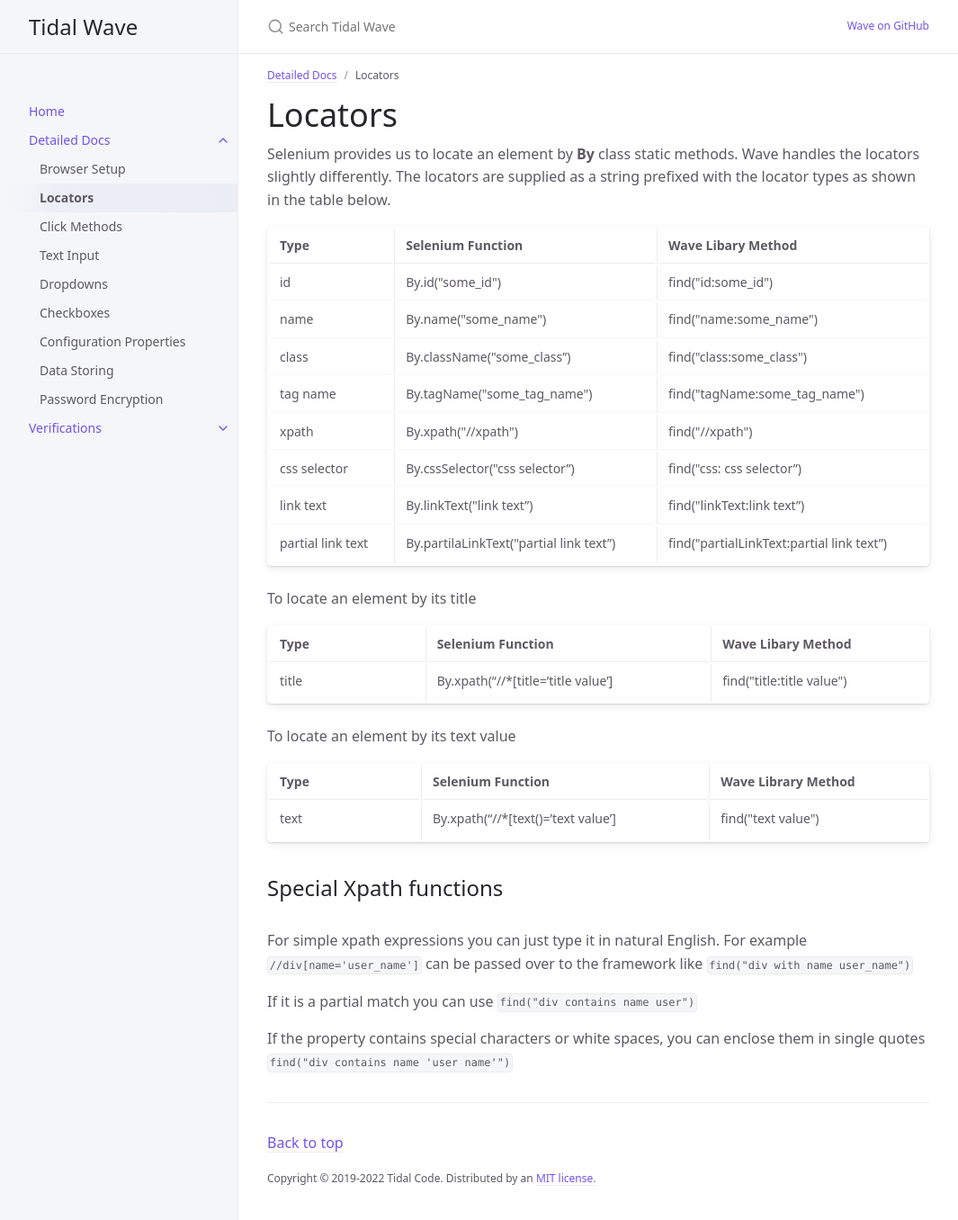
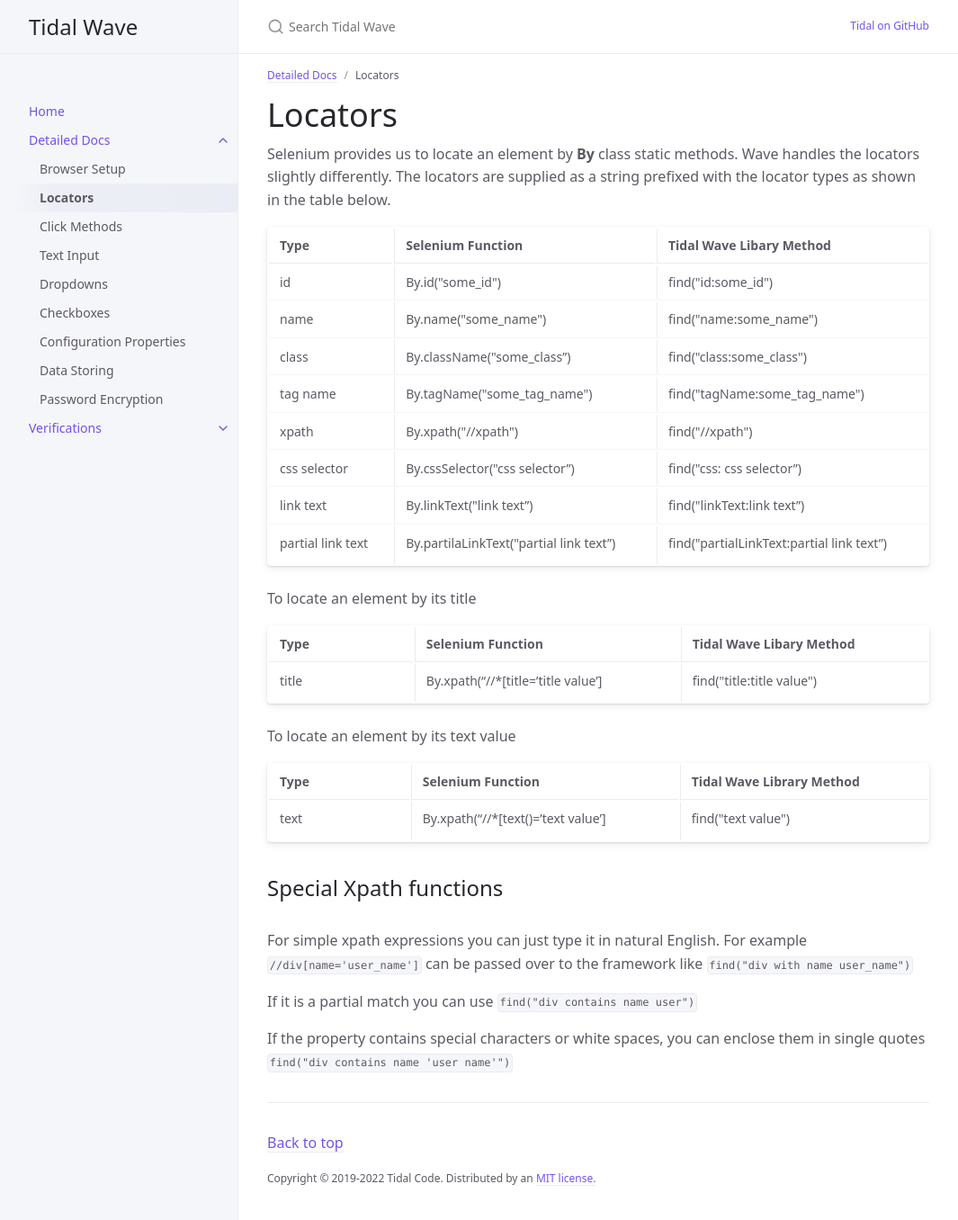
Before and after one commit to tidal-code/wave.docs.test, a Jekyll site: the page built from docs/detailed-documentation/locators.md, in a window 1280 px wide and 1359 px high. Shown: the top 1356 px of the window at 90% size, without its empty margins (107-1172 px from the left). Built offline with Jekyll 4.4.1, drawn with Linux system fonts in a browser that asks for light colours.

Commit message:
name change

```diff
--- a/_config.yml
+++ b/_config.yml
@@ -66,7 +66,7 @@ heading_anchors: true
 
 # Aux links for the upper right navigation
 aux_links:
-  "Wave on GitHub":
+  "Tidal on GitHub":
     - "//github.com/tidal-code/Wave"
 
 # Makes Aux links open in a new tab. Default is false
--- a/docs/detailed-documentation/locators.md
+++ b/docs/detailed-documentation/locators.md
@@ -11,7 +11,7 @@ Selenium provides us to locate an element by **By** class static methods.
 Wave handles the locators slightly differently. The locators are supplied
 as a string prefixed with the locator types as shown in the table below.
 
-| Type | Selenium Function|  Wave Libary Method
+| Type | Selenium Function|  Tidal Wave Libary Method
 |:-------------|:------------------| :------------------|
 | id | By.id(\"some_id\") | find(\"id:some_id\") |
 | name | By.name(\"some_name\") | find(\"name:some_name\") |
@@ -24,14 +24,14 @@ as a string prefixed with the locator types as shown in the table below.
 
 To locate an element by its title
 
-| Type | Selenium Function|  Wave Libary Method
+| Type | Selenium Function|  Tidal Wave Libary Method
 |:-------------|:------------------| :------------------|
 | title | By.xpath("//*[title='title value']| find(\"title:title value\") |
 
 
 To locate an element by its text value
 
-| Type | Selenium Function|  Wave Library Method
+| Type | Selenium Function|  Tidal Wave Library Method
 |:-------------|:------------------| :------------------|
 | text | By.xpath("//*[text()='text value']| find(\"text value\") |
 
```
Also changed, not shown: index.md (+5 -5 lines).
